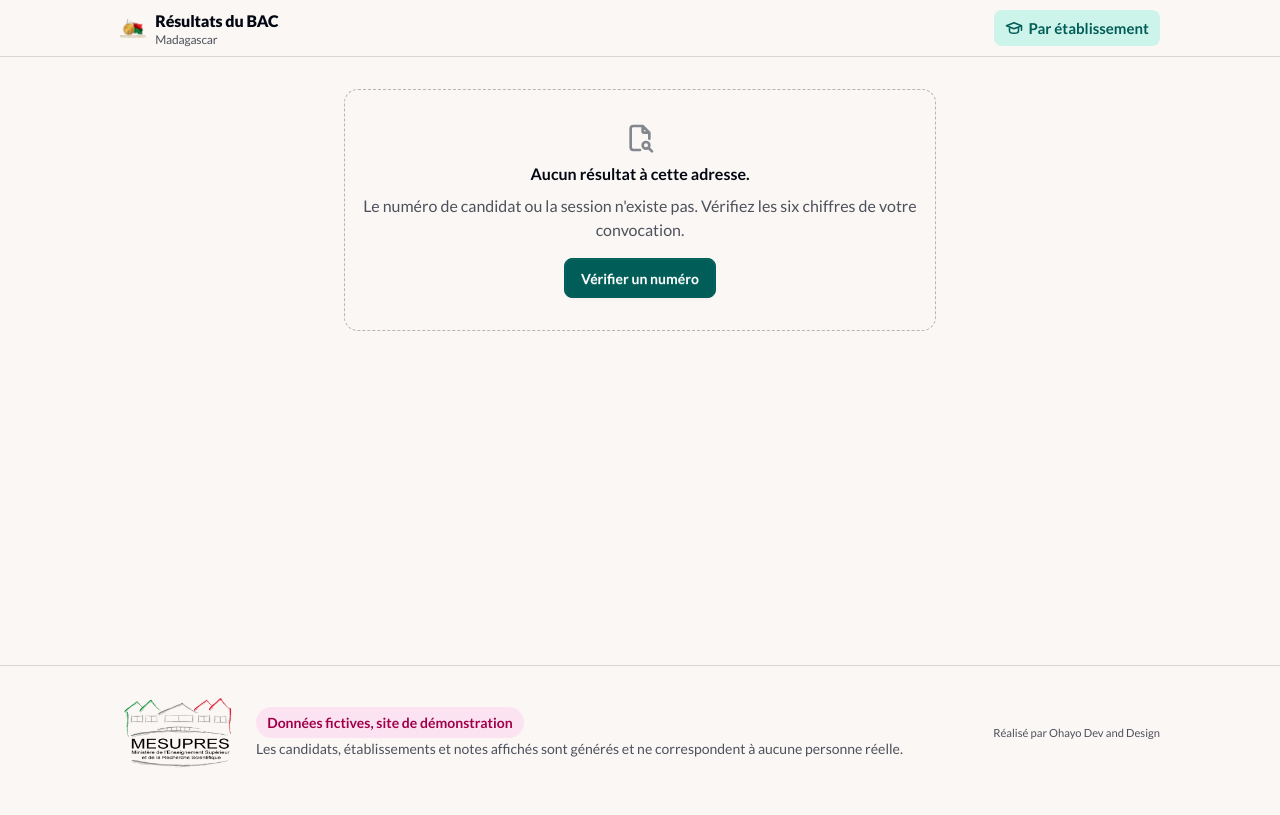
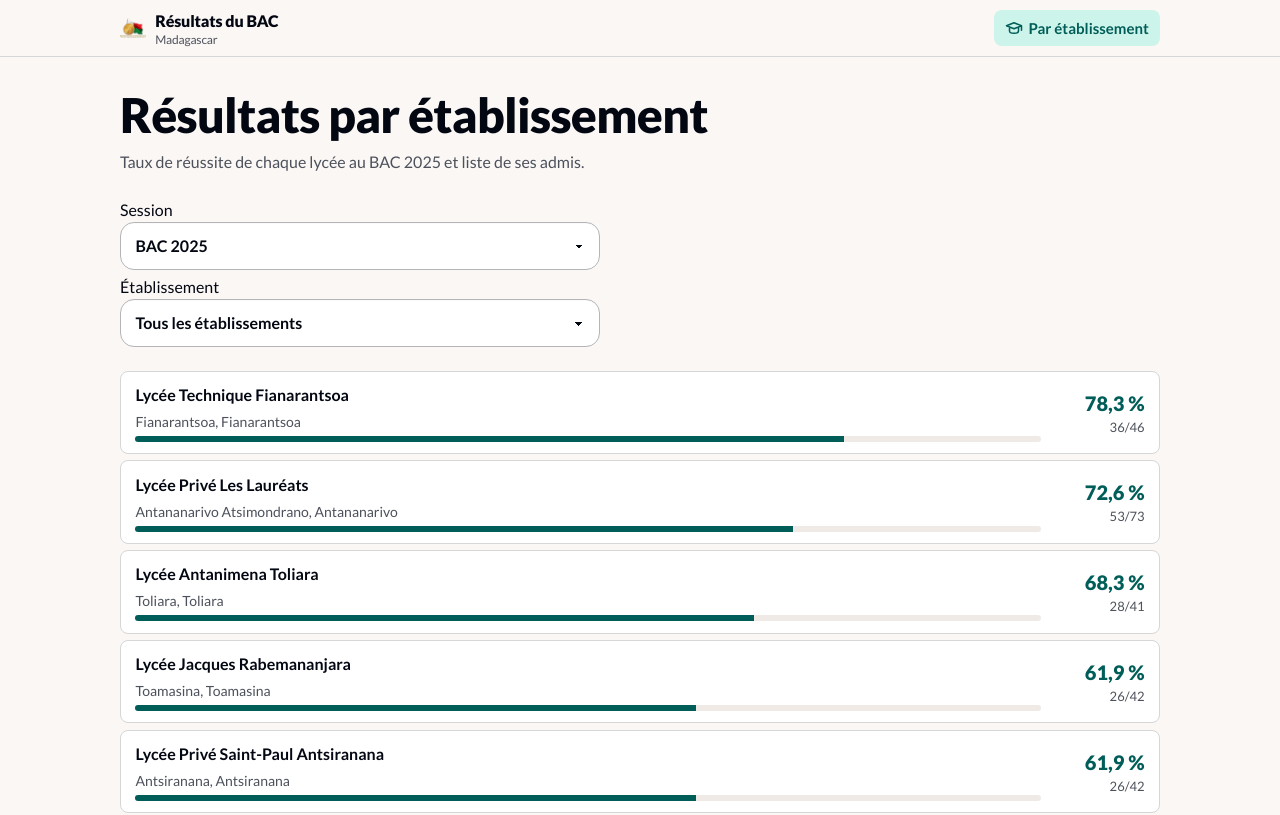
Before and after one commit to Dokja620/exam-result, a SvelteKit app: page /etablissements/2025 in a window 1280 px wide. Before the commit this address had no page. Shown: the top 815 px of the page. Built offline with nearby package versions, Linux system fonts and the light colour scheme.

Commit message:
feat(stats): results by établissement page

```diff
--- /dev/null
+++ b/src/routes/etablissements/+page.server.ts
@@ -0,0 +1,7 @@
+import { redirect } from '@sveltejs/kit';
+import type { PageServerLoad } from './$types';
+import { defaultYear } from '$lib/server/data';
+
+export const load: PageServerLoad = () => {
+	redirect(307, `/etablissements/${defaultYear()}`);
+};
--- /dev/null
+++ b/src/routes/etablissements/[annee]/+page.server.ts
@@ -0,0 +1,22 @@
+import { error } from '@sveltejs/kit';
+import type { PageServerLoad } from './$types';
+import { listYears, loadDataset } from '$lib/server/data';
+import { statsParEcole } from '$lib/stats';
+
+export const load: PageServerLoad = async ({ params, url, setHeaders }) => {
+	const annee = Number(params.annee);
+	const ds = await loadDataset(annee);
+	if (!ds) error(404, `Aucune session ${params.annee}`);
+
+	const ecoles = statsParEcole(ds.results);
+	const ecole = url.searchParams.get('ecole') ?? '';
+	const fiche = ecoles.find((e) => e.label === ecole) ?? null;
+	const admis = fiche
+		? ds.results
+				.filter((r) => r.ecole === ecole && r.statut === 'admis')
+				.sort((a, b) => b.moyenne - a.moyenne)
+		: [];
+
+	setHeaders({ 'cache-control': 'public, max-age=3600' });
+	return { annee, annees: listYears(), ecoles, fiche, admis };
+};
--- /dev/null
+++ b/src/routes/etablissements/[annee]/+page.svelte
@@ -0,0 +1,124 @@
+<script lang="ts">
+	import { goto } from '$app/navigation';
+	import Icon from '$lib/components/Icon.svelte';
+	import { fmtInt, fmtPct } from '$lib/stats';
+	import { resultPath } from '$lib/utils/share';
+
+	let { data } = $props();
+
+	const moy = (n: number) =>
+		n.toLocaleString('fr-FR', { minimumFractionDigits: 2, maximumFractionDigits: 2 });
+
+	function pick(e: Event) {
+		const v = (e.currentTarget as HTMLSelectElement).value;
+		goto(
+			v
+				? `/etablissements/${data.annee}?ecole=${encodeURIComponent(v)}`
+				: `/etablissements/${data.annee}`
+		);
+	}
+	function pickYear(e: Event) {
+		goto(`/etablissements/${(e.currentTarget as HTMLSelectElement).value}`);
+	}
+</script>
+
+<svelte:head>
+	<title>
+		{data.fiche
+			? `${data.fiche.label}, BAC ${data.annee}`
+			: `Résultats par établissement, BAC ${data.annee}`}
+	</title>
+	<meta
+		name="description"
+		content="Taux de réussite au BAC {data.annee} par lycée et liste des admis de chaque établissement, Madagascar."
+	/>
+</svelte:head>
+
+<div class="etab wrap">
+	<header>
+		<h1>Résultats par établissement</h1>
+		<p>Taux de réussite de chaque lycée au BAC {data.annee} et liste de ses admis.</p>
+	</header>
+
+	<form class="picker" onsubmit={(e) => e.preventDefault()}>
+		<label>
+			<span>Session</span>
+			<select class="select" value={data.annee} onchange={pickYear}>
+				{#each data.annees as a (a)}<option value={a}>BAC {a}</option>{/each}
+			</select>
+		</label>
+		<label>
+			<span>Établissement</span>
+			<select class="select" value={data.fiche?.label ?? ''} onchange={pick}>
+				<option value="">Tous les établissements</option>
+				{#each data.ecoles as e (e.label)}<option value={e.label}>{e.label}</option>{/each}
+			</select>
+		</label>
+	</form>
+
+	{#if data.fiche}
+		<section class="fiche" aria-labelledby="fiche-title">
+			<div class="head">
+				<h2 id="fiche-title">{data.fiche.label}</h2>
+				<p class="lieu">CISCO {data.fiche.cisco}, {data.fiche.province}</p>
+			</div>
+			<div class="taux">
+				<span class="value">{fmtPct(data.fiche.taux)}</span>
+				<span class="label">
+					{fmtInt(data.fiche.admis)} admis sur {fmtInt(data.fiche.total)} candidats présentés
+				</span>
+			</div>
+
+			{#if data.admis.length}
+				<div class="table-scroll">
+					<table class="results-table">
+						<thead>
+							<tr>
+								<th scope="col">Numéro</th>
+								<th scope="col">Nom et prénoms</th>
+								<th scope="col">Série</th>
+								<th scope="col">Mention</th>
+								<th scope="col" class="moy">Moyenne</th>
+							</tr>
+						</thead>
+						<tbody>
+							{#each data.admis as r (r.id)}
+								<tr
+									onclick={() => goto(resultPath(data.annee, r.numero))}
+									tabindex="0"
+									onkeydown={(e) => {
+										if (e.key === 'Enter') goto(resultPath(data.annee, r.numero));
+									}}
+								>
+									<td class="numero">{r.numero}</td>
+									<td class="name"><b>{r.nom}</b> {r.prenoms}</td>
+									<td>{r.serie}</td>
+									<td class="mention">{r.mention}</td>
+									<td class="moy">{moy(r.moyenne)}</td>
+								</tr>
+							{/each}
+						</tbody>
+					</table>
+				</div>
+			{:else}
+				<div class="notice">
+					<Icon name="file-search" size={28} />
+					<strong>Aucun admis dans cet établissement cette session.</strong>
+				</div>
+			{/if}
+		</section>
+	{:else}
+		<ol class="ranking" aria-label="Établissements, par taux de réussite">
+			{#each [...data.ecoles].sort((a, b) => b.taux - a.taux) as e (e.label)}
+				<li>
+					<a href="/etablissements/{data.annee}?ecole={encodeURIComponent(e.label)}">
+						<span class="nom">{e.label}</span>
+						<span class="pct">{fmtPct(e.taux)}<small>{e.admis}/{e.total}</small></span>
+						<span class="lieu">{e.cisco}, {e.province}</span>
+						<span class="bar" aria-hidden="true"><span style="width: {e.taux}%"></span></span>
+					</a>
+				</li>
+			{/each}
+		</ol>
+	{/if}
+</div>
```
